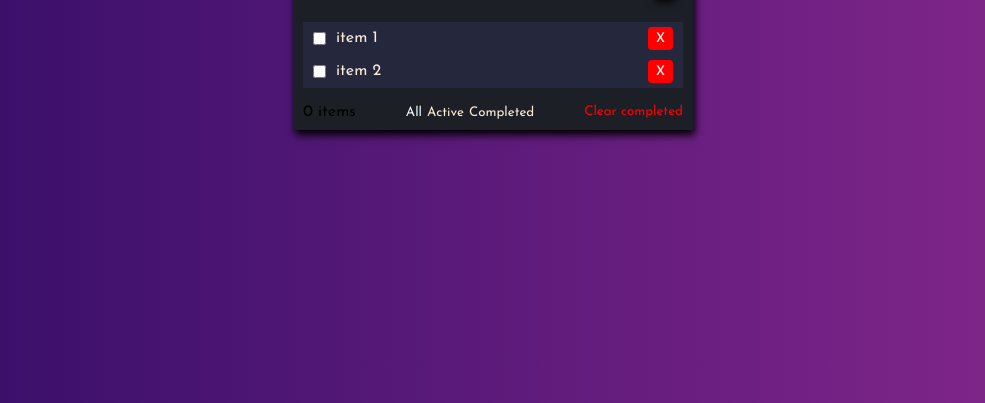
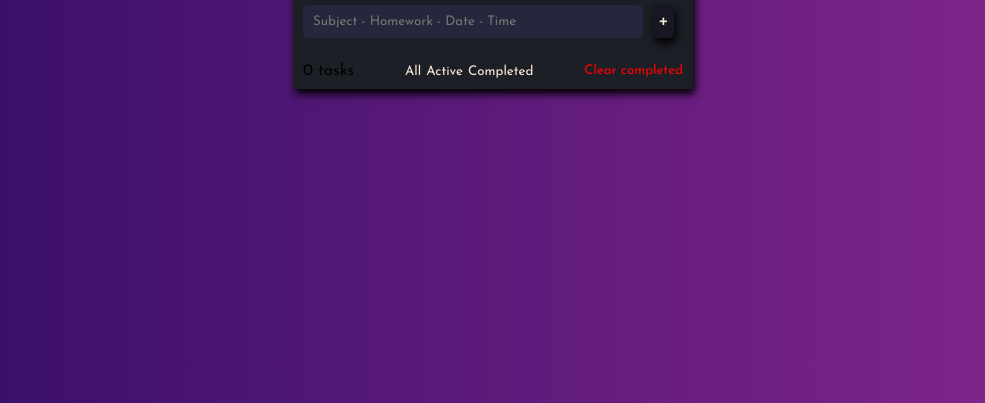
Before and after one commit to Jdiazz27/fullstack, a plain HTML site: page 2.HTMLCSS/todolist/index.html in a window 1280 px wide. Shown: the part 397-800 px from the top of the page, without its empty margins (147-1132 px from the left). Drawn offline with Linux system fonts and the light colour scheme.

Commit message:
feat: nuevo nombre y arreglos en el placeholder y botones footer

```diff
--- a/2.HTMLCSS/todolist/index.html
+++ b/2.HTMLCSS/todolist/index.html
@@ -3,7 +3,7 @@
 <head>
     <meta charset="UTF-8">
     <meta name="viewport" content="width=device-width, initial-scale=1.0">
-    <title>Document</title>
+    <title>To do list</title>
     <link rel="stylesheet" href="styles.css">
     <link rel="preconnect" href="https://fonts.googleapis.com">
     <link rel="preconnect" href="https://fonts.gstatic.com" crossorigin>
@@ -11,31 +11,16 @@
 </head>
 <body>
     <div class="contenedor">
-        <h1>T O D O</h1>
+        <h1>DailyCheck</h1>
         <div class="input-section">
-            <input type="text" placeholder="Ingrese una tarea">
+            <input type="text" placeholder="Subject - Homework - Date - Time">
             <button id="agregarBtn"> + </button>
         </div>
-        <ul id="todoList">
-            <li>
-                <div class="todoItem">
-                    <input type="checkbox">
-                    <span>item 1</span>
-                    <button> X </button>
-                </div>
-            </li>
-            <li>
-                <div class="todoItem">
-                    <input type="checkbox">
-                    <span>item 2</span>
-                    <button> X </button>
-                </div>
-            </li>
-        </ul>
+        <ul id="todoList"></ul>
         <div class="footer">
-            <span> 0 items </span>
+            <span> 0 tasks </span>
             <div>
-                <button class="filterBtn active"> All </button>
+                <button class="filterBtn"> All </button>
                 <button class="filterBtn"> Active </button>
                 <button class="filterBtn"> Completed </button>
             </div>
--- a/2.HTMLCSS/todolist/styles.css
+++ b/2.HTMLCSS/todolist/styles.css
@@ -18,6 +18,14 @@ body{
     box-shadow: 2px 5px 8px black;
     padding: 10px;
     background-color: #1c1f26;
+}
+
+h2 {
+    text-align: center;
+    padding: 10px;
+    font-size: 15px;
+    margin-bottom: 10px;
+    color: antiquewhite;
 }
 
 h1{
@@ -113,8 +121,7 @@ h1{
     cursor: pointer;
 }
 
-.footer button.active,      /* se lee (un bton que tenga la clase active */
-.footer button:hover {
+.footer button:hover { /* hace que los botones del footer tengan el efecto hover*/
     color:aliceblue;
 }
 
```
